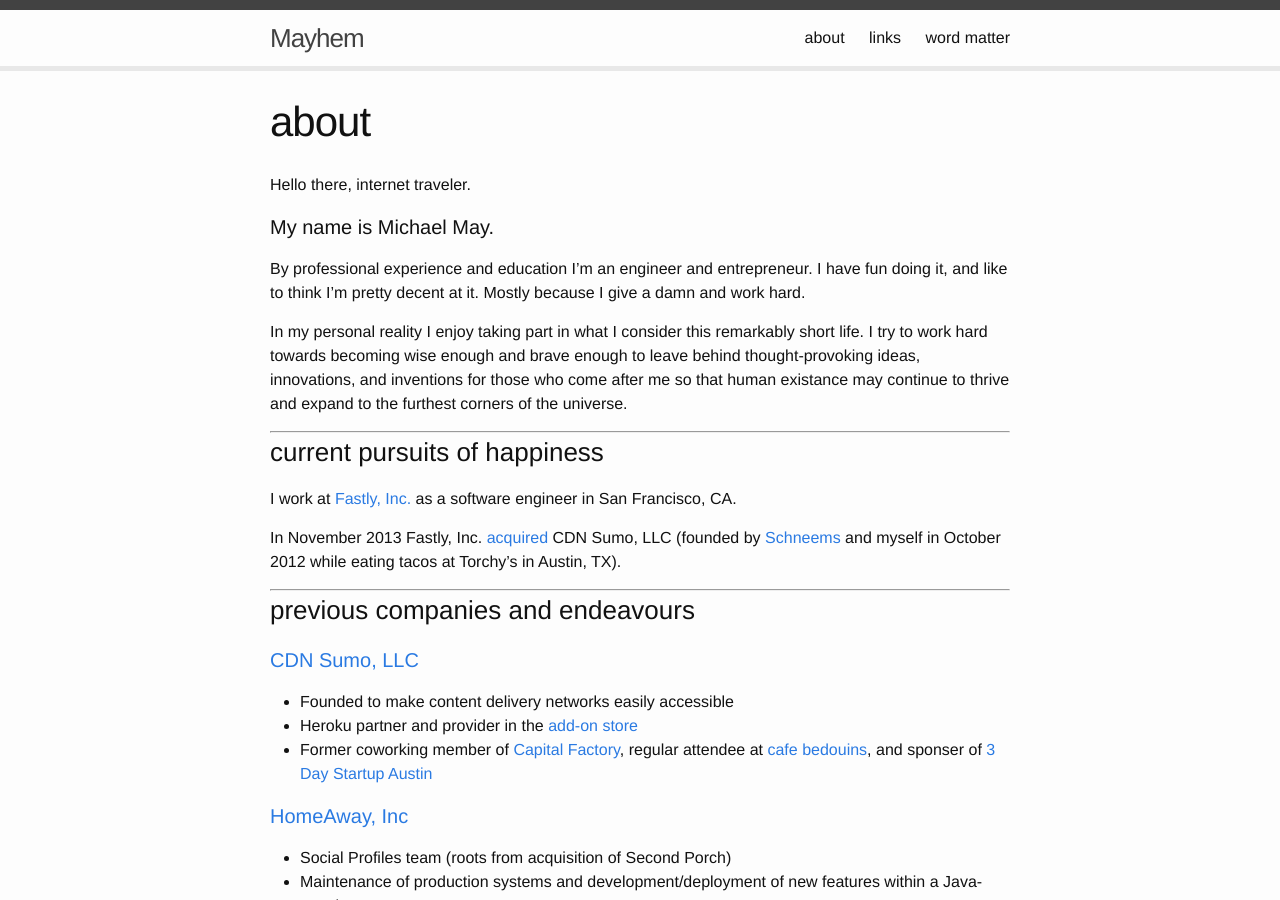
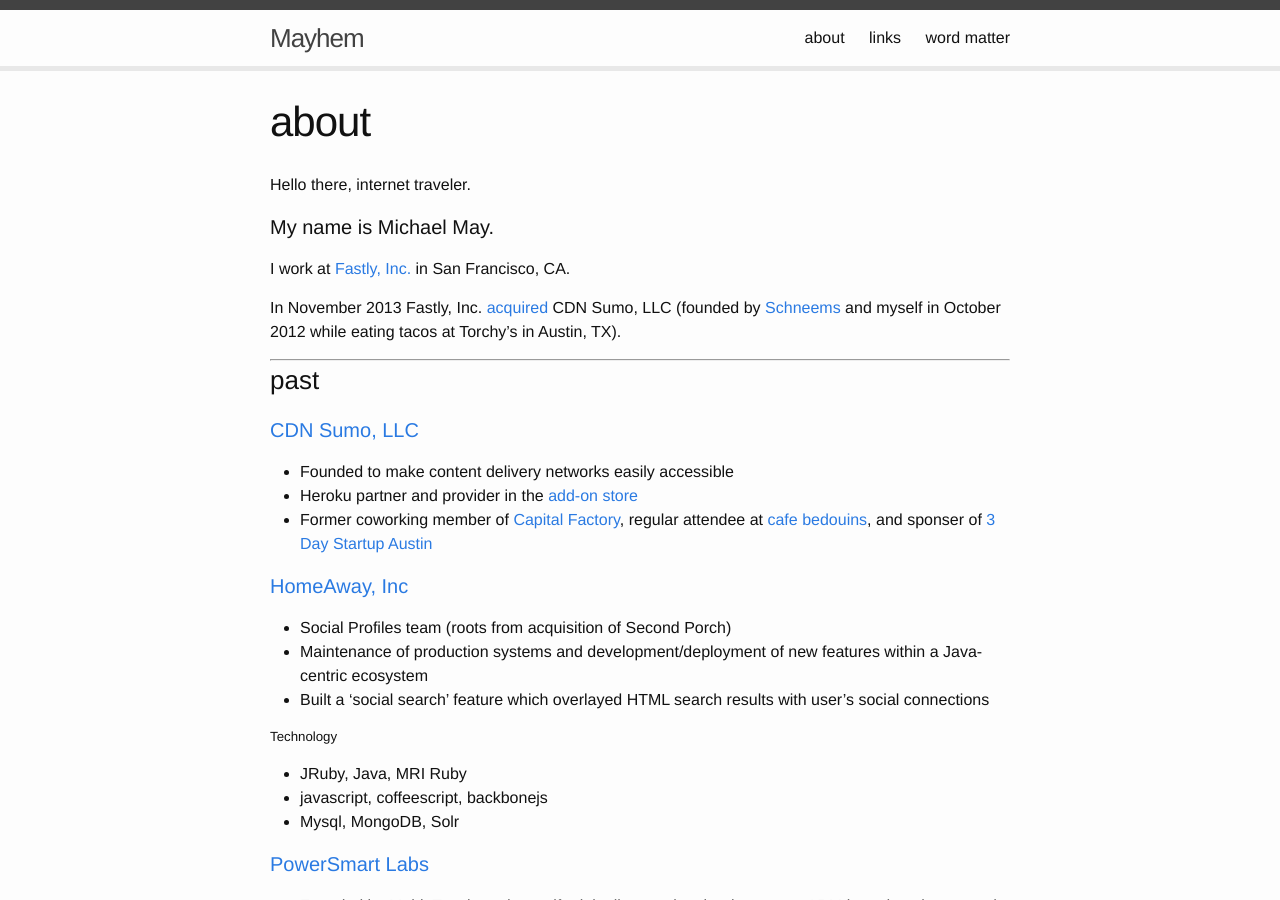
Before and after one commit to mmay/mayhem, a Jekyll site: the page built from about.md, in a window 1280 px wide and 900 px high. Built offline with Jekyll 4.4.1, drawn with Linux system fonts in a browser that asks for light colours.

Commit message:
update about and links copy

```diff
--- a/about.md
+++ b/about.md
@@ -8,19 +8,8 @@ Hello there, internet traveler.
 
 #### My name is Michael May.
 
-By professional experience and education I'm an engineer and entrepreneur. I have fun doing it,
-and like to think I'm pretty decent at it. Mostly because I give a damn and work hard.
 
-In my personal reality I enjoy taking part in what I consider this remarkably short life.
-I try to work hard towards becoming wise enough and brave enough to leave behind
-thought-provoking ideas, innovations, and inventions for those who come after me
-so that human existance may continue to thrive and expand to the furthest corners of the universe.
-
----
-
-### current pursuits of happiness
-
-I work at [Fastly, Inc.](http://www.fastly.com) as a software engineer in San Francisco, CA.
+I work at [Fastly, Inc.](http://www.fastly.com) in San Francisco, CA.
 
 In November 2013 Fastly, Inc. [acquired](http://www.fastly.com/blog/ruby-rails-fastly/) CDN Sumo, LLC
 (founded by [Schneems](http://www.schneems.com/) and myself in October 2012 while eating tacos at Torchy's in Austin, TX).
@@ -28,7 +17,7 @@ In November 2013 Fastly, Inc. [acquired](http://www.fastly.com/blog/ruby-rails-f
 
 ---
 
-### previous companies and endeavours
+### past
 
 #### [CDN Sumo, LLC](http://www.crunchbase.com/organization/cdn-sumo)
 - Founded to make content delivery networks easily accessible
```
Also changed, not shown: links.md (+5 -3 lines).
